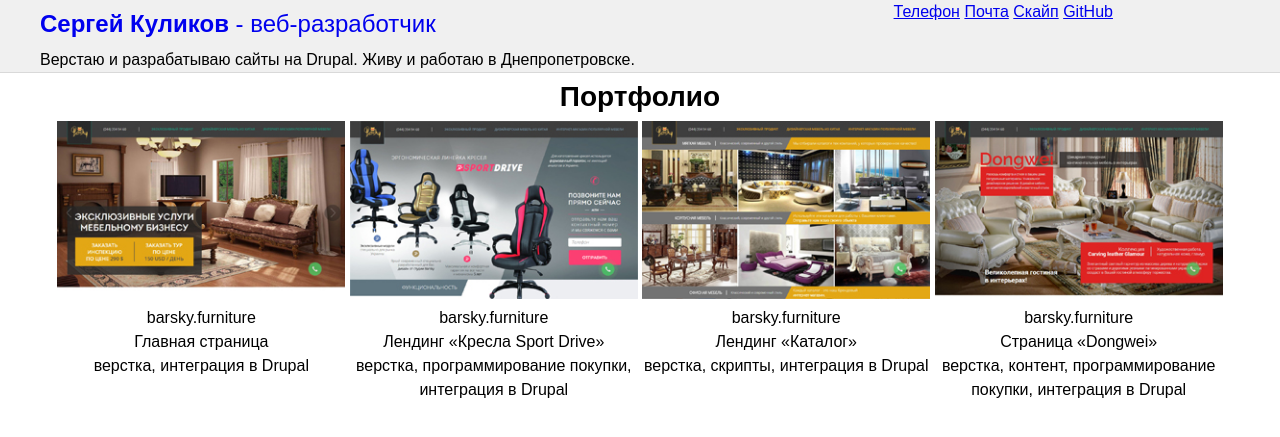
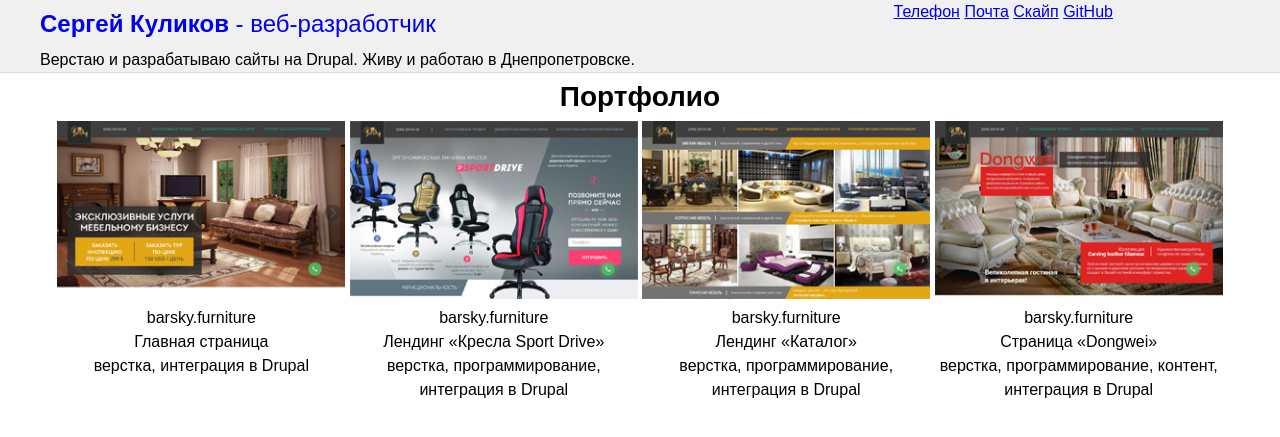
Before and after one commit to web-padawan/web-padawan.github.io, a Jekyll site: the page built from index.html, in a window 1280 px wide. Shown: the top 437 px of the page. Built offline with Jekyll 4.4.1, drawn with Linux system fonts in a browser that asks for light colours.

Commit message:
[mod] portfolio - descriptions text

```diff
--- a/index.html
+++ b/index.html
@@ -21,7 +21,7 @@ layout: default
       </div>
       <div class="portfolio-card__company">barsky.furniture</div>
       <div class="portfolio-card__title">Лендинг &laquo;Кресла Sport Drive&raquo;</div>
-      <div class="portfolio-card__description">верстка, программирование покупки, интеграция в Drupal</div>
+      <div class="portfolio-card__description">верстка, программирование, интеграция в Drupal</div>
     </div>
 
     <div class="portfolio-card">
@@ -30,7 +30,7 @@ layout: default
       </div>
       <div class="portfolio-card__company">barsky.furniture</div>
       <div class="portfolio-card__title">Лендинг &laquo;Каталог&raquo;</div>
-      <div class="portfolio-card__description">верстка, скрипты, интеграция в Drupal</div>
+      <div class="portfolio-card__description">верстка, программирование, интеграция в Drupal</div>
     </div>
 
     <div class="portfolio-card">
@@ -39,7 +39,7 @@ layout: default
       </div>
       <div class="portfolio-card__company">barsky.furniture</div>
       <div class="portfolio-card__title">Страница &laquo;Dongwei&raquo;</div>
-      <div class="portfolio-card__description">верстка, контент, программирование покупки, интеграция в Drupal</div>
+      <div class="portfolio-card__description">верстка, программирование, контент, интеграция в Drupal</div>
     </div>
 
   </div>
```
